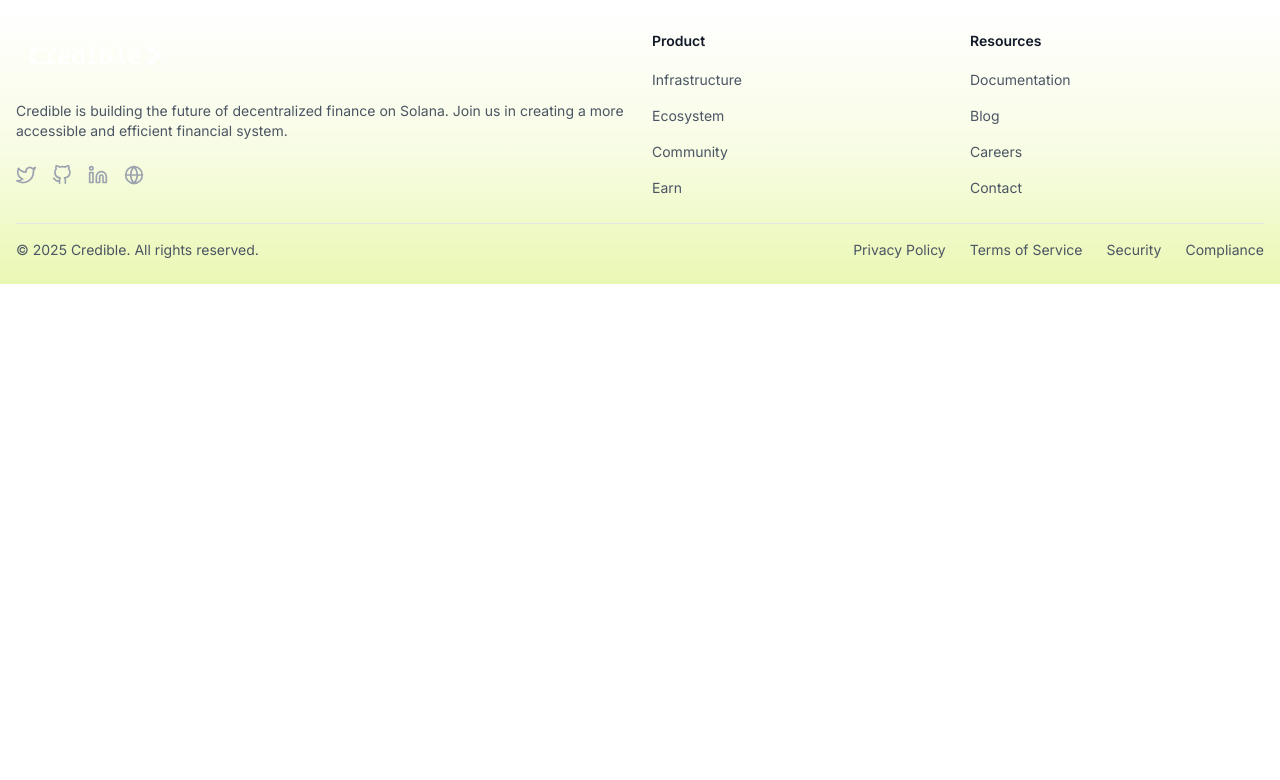
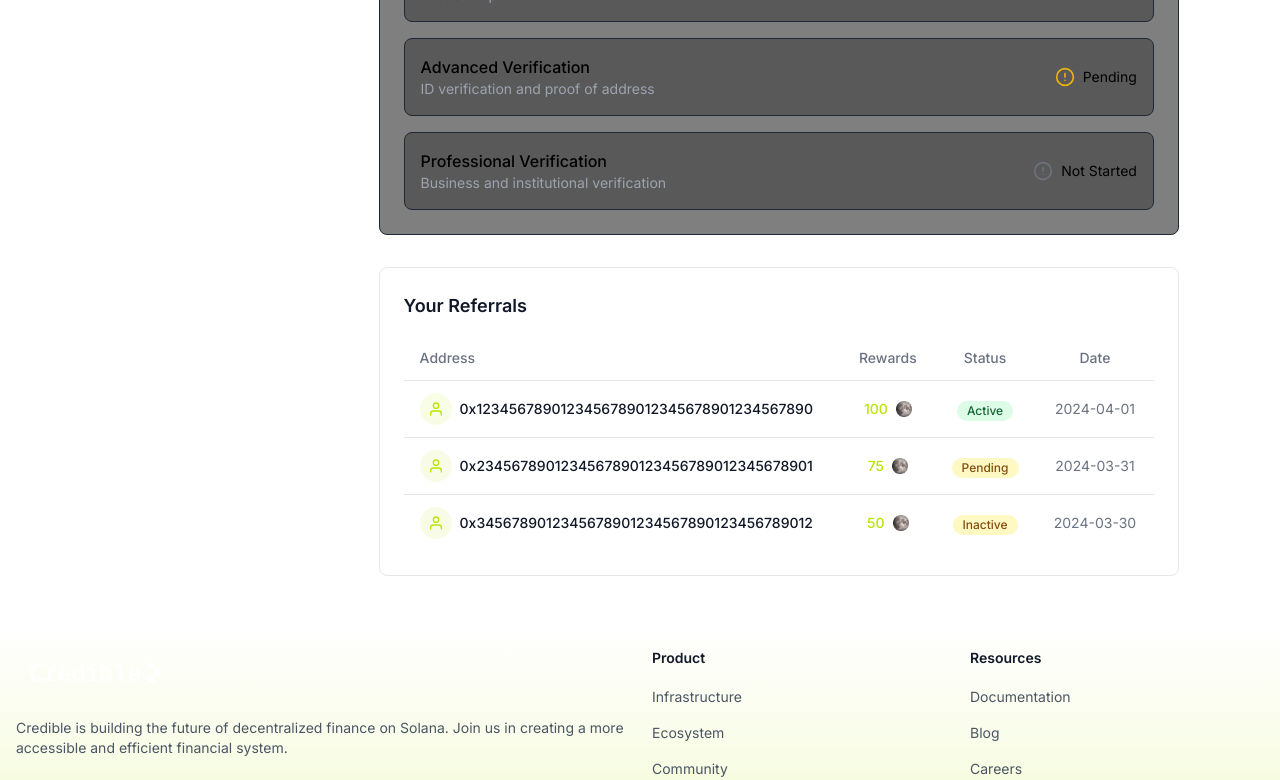
Before and after one commit to w3-surfer/credible-finance, a Next.js app: page /account in a window 1280 px wide. Shown: the part 1107-1887 px from the top of the page. Before the commit the page ends 1391 px from the top, so only its background shows below. Built offline with nearby package versions, Linux system fonts and the light colour scheme.

Commit message:
fix: corrige erro de tipagem na página de conta

```diff
--- a/src/app/account/page.tsx
+++ b/src/app/account/page.tsx
@@ -2,6 +2,7 @@
 
 import { Layout } from '@/components/Layout';
 import { AccountMenu } from '@/components/AccountMenu';
+import PageTitle from '@/components/PageTitle';
 import { motion } from 'framer-motion';
 import { FiUser, FiShield, FiCheckCircle, FiAlertCircle } from 'react-icons/fi';
 import Image from 'next/image';
@@ -24,12 +25,34 @@ export default function Account() {
     }
   };
 
+  const referrals = [
+    {
+      address: '0x1234567890123456789012345678901234567890',
+      rewards: '100',
+      status: 'Active',
+      date: '2024-04-01'
+    },
+    {
+      address: '0x2345678901234567890123456789012345678901',
+      rewards: '75',
+      status: 'Pending',
+      date: '2024-03-31'
+    },
+    {
+      address: '0x3456789012345678901234567890123456789012',
+      rewards: '50',
+      status: 'Inactive',
+      date: '2024-03-30'
+    }
+  ];
+
   return (
-    <Layout
+    <>
+      <PageTitle
         title="Account"
-      description="Manage your account"
         subtitle="View and update your account settings"
-    >
+      />
+      <Layout>
         <div className="max-w-7xl mx-auto px-4 sm:px-6 lg:px-8 py-8">
           <div className="grid grid-cols-1 md:grid-cols-4 gap-8">
             {/* Menu Lateral */}
@@ -158,9 +181,61 @@ export default function Account() {
                   </div>
                 </div>
               </div>
+
+              {/* Tabela de Referidos */}
+              <div className="bg-white dark:bg-black rounded-lg border border-gray-200 dark:border-gray-800 overflow-hidden">
+                <div className="p-6">
+                  <h3 className="text-lg font-semibold text-gray-900 dark:text-white mb-4">Your Referrals</h3>
+                  <div className="overflow-x-auto">
+                    <table className="w-full">
+                      <thead>
+                        <tr className="border-b border-gray-200 dark:border-gray-800">
+                          <th className="text-left py-3 px-4 text-sm font-medium text-gray-500 dark:text-gray-400">Address</th>
+                          <th className="text-center py-3 px-4 text-sm font-medium text-gray-500 dark:text-gray-400">Rewards</th>
+                          <th className="text-center py-3 px-4 text-sm font-medium text-gray-500 dark:text-gray-400">Status</th>
+                          <th className="text-center py-3 px-4 text-sm font-medium text-gray-500 dark:text-gray-400">Date</th>
+                        </tr>
+                      </thead>
+                      <tbody>
+                        {referrals.map((referral) => (
+                          <tr key={referral.address} className="border-b border-gray-200 dark:border-gray-800 last:border-0">
+                            <td className="py-3 px-4 text-sm text-gray-900 dark:text-white">
+                              <div className="flex items-center gap-2">
+                                <div className="w-8 h-8 rounded-full bg-[#B9E605]/10 flex items-center justify-center">
+                                  <FiUser className="w-4 h-4 text-[#B9E605]" />
+                                </div>
+                                <span className="font-medium">{referral.address}</span>
+                              </div>
+                            </td>
+                            <td className="py-3 px-4 text-center">
+                              <div className="flex items-center justify-center gap-2">
+                                <span className="text-sm font-medium text-[#B9E605]">{referral.rewards}</span>
+                                <Image src="/moon.png" alt="Moon" width={16} height={16} />
+                              </div>
+                            </td>
+                            <td className="py-3 px-4 text-center">
+                              <span className={`inline-flex items-center px-2.5 py-0.5 rounded-full text-xs font-medium ${
+                                referral.status === 'Active'
+                                  ? 'bg-green-100 text-green-800 dark:bg-green-900 dark:text-green-200'
+                                  : 'bg-yellow-100 text-yellow-800 dark:bg-yellow-900 dark:text-yellow-200'
+                              }`}>
+                                {referral.status}
+                              </span>
+                            </td>
+                            <td className="py-3 px-4 text-center text-sm text-gray-500 dark:text-gray-400">
+                              {referral.date}
+                            </td>
+                          </tr>
+                        ))}
+                      </tbody>
+                    </table>
+                  </div>
+                </div>
+              </div>
             </div>
           </div>
         </div>
       </Layout>
+    </>
   );
 }
```
Lines whose indentation alone changed are shown as unchanged.
